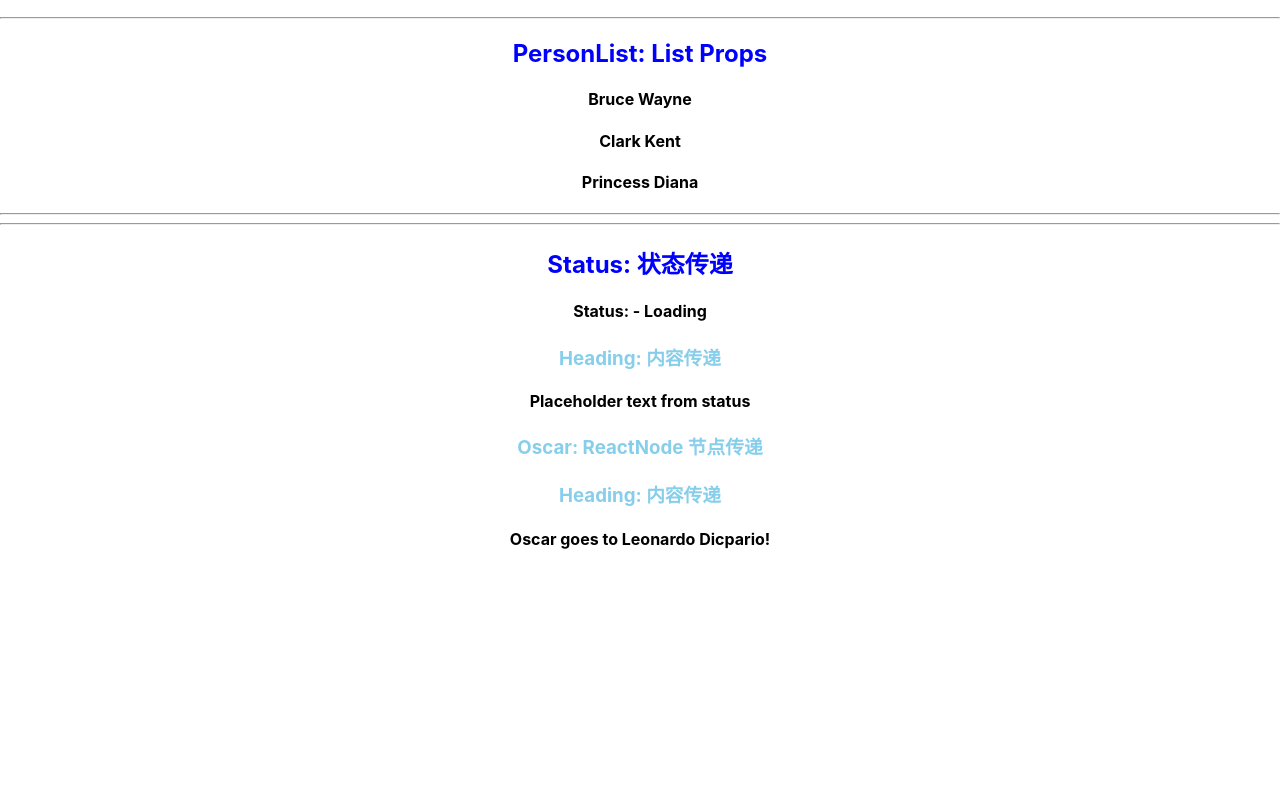
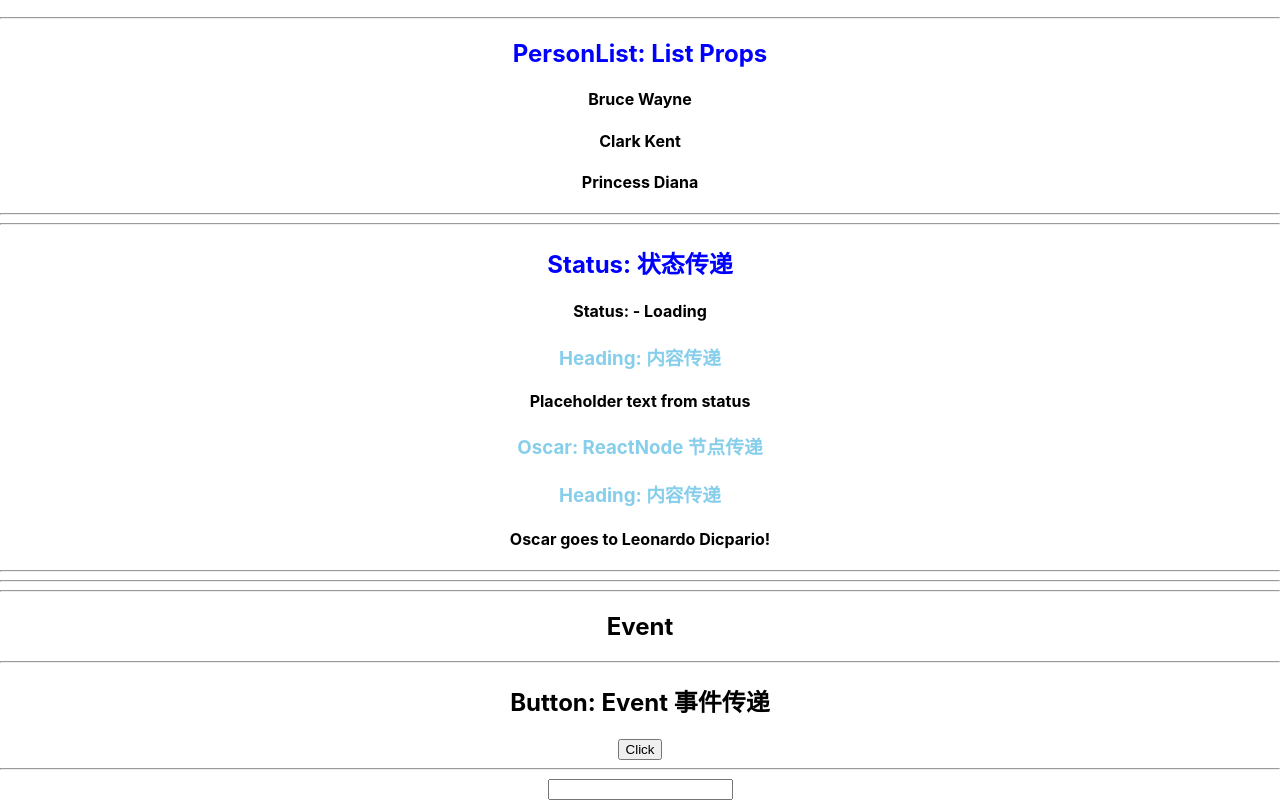
Before and after one commit to tangx/react_scaffolding_ts, a React (Create React App) app: page / in a window 1280 px wide. Shown: the part 165-965 px from the top of the page. Before the commit the page ends 800 px from the top, so only its background shows below. Built offline with nearby package versions, Linux system fonts and the light colour scheme.

Commit message:
4. event props 事件传递

```diff
--- a/src/App.tsx
+++ b/src/App.tsx
@@ -5,7 +5,7 @@ import Greet from './components/Greet';
 import Person from './components/Person';
 import PersonList from './components/PersonList';
 import Status from './components/Status';
-
+import Event from './components/Event'
 function App() {
 
   const personName = {
@@ -28,6 +28,9 @@ function App() {
 
       <hr />
       <Status status='loading' />
+
+      <hr />
+      <Event />
     </div>
   );
 }
--- /dev/null
+++ b/src/components/Event.tsx
@@ -0,0 +1,22 @@
+import React from 'react'
+import Button from './event/Button'
+import Input from './event/Input'
+
+export default function Event() {
+  return (
+    <div>
+      <hr /><hr />
+      <h2>Event</h2>
+      <Button handleClick={(event, id) => {
+        console.log('Button Click', event, "id=", id);
+      }}
+      />
+      <hr />
+      <Input
+        handleChange={(event) => {
+          console.log(event);
+        }}
+      />
+    </div>
+  )
+}
--- /dev/null
+++ b/src/components/event/Button.tsx
@@ -0,0 +1,16 @@
+import React from 'react'
+
+type ButtonProps = {
+  handleClick: (event: React.MouseEvent<HTMLButtonElement>, id: number) => void
+}
+export default function Button(props: ButtonProps) {
+  return (
+    <div>
+      <hr />
+      <h2>Button: Event 事件传递</h2>
+      <button
+        onClick={(event) => { props.handleClick(event, 1) }}
+      >Click</button>
+    </div>
+  )
+}
--- /dev/null
+++ b/src/components/event/Input.tsx
@@ -0,0 +1,36 @@
+import React, { HTMLInputTypeAttribute } from 'react'
+
+type InputProps = {
+  value?: string
+  handleChange?: (event: React.ChangeEvent<HTMLInputElement>) => void
+}
+
+export default function Input(props: InputProps) {
+  const handleInputChange = (event: React.ChangeEvent<HTMLInputElement>) => {
+    console.log("local", event);
+  }
+
+  const handleOnKeyUp = (event: React.KeyboardEvent<HTMLInputElement>) => {
+    // console.log("keyup", event);
+
+    if (event.code !== 'Enter') {
+      return
+    }
+
+    /** 获取 target 对象 */
+    const target = event.target as HTMLInputElement
+    /** 输出 target 对象值并清空 */
+    console.log(target.value);
+    target.value = ''
+
+  }
+
+  return (
+    <div>
+      <input type="text" value={props.value}
+        // onChange={handleInputChange}
+        onKeyUp={handleOnKeyUp}
+      />
+    </div>
+  )
+}
```
